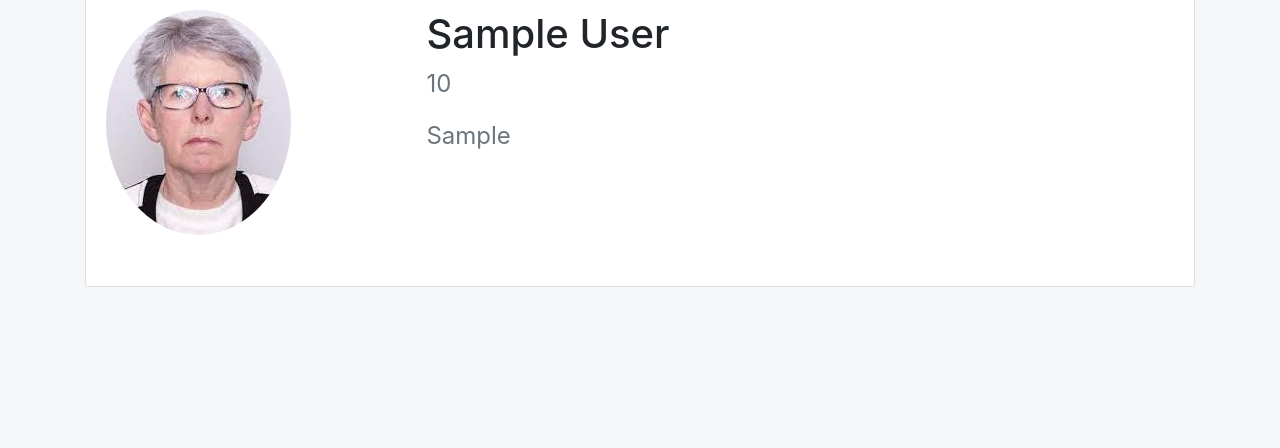
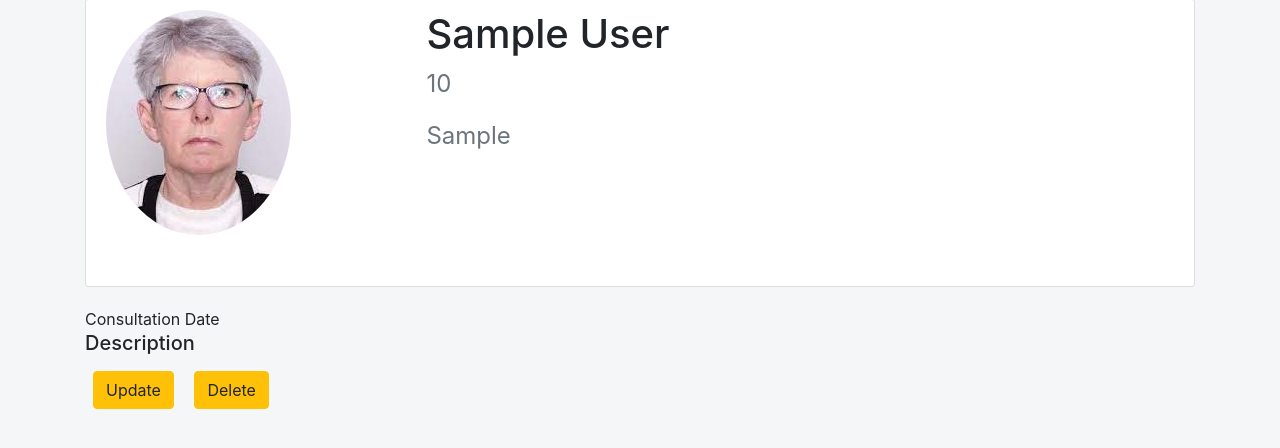
Before and after one commit to OmkarSuvarna/CA2-GroupC, a Flask app: page /patient_profile/1 in a window 1280 px wide. Shown: the part 73-521 px from the top of the page. Run offline with Flask 3, Linux system fonts and the light colour scheme; tables that the repository leaves empty hold one stand-in row (Sample ...).

Commit message:
Added Consultation Table in Patient profile

```diff
--- a/hospital/templates/patient_profile.html
+++ b/hospital/templates/patient_profile.html
@@ -10,4 +10,17 @@
             <p class="text-secondary">{{ patient.gender }}</p>
         </div>
     </div>
+
+    <!-- Patient Consultation Table -->
+    <div class="patientConsultation-info">
+        <div>Consultation Date</div>
+        <div>
+            <h5>Description</h5>
+            <p></p>
+        </div>
+        <div>
+            <a href="#" class="btn btn-warning mx-2">Update</a>
+            <a href="#" class="btn btn-warning mx-2">Delete</a>
+        </div>
+    </div>
 {% endblock bodyContent %}
```
